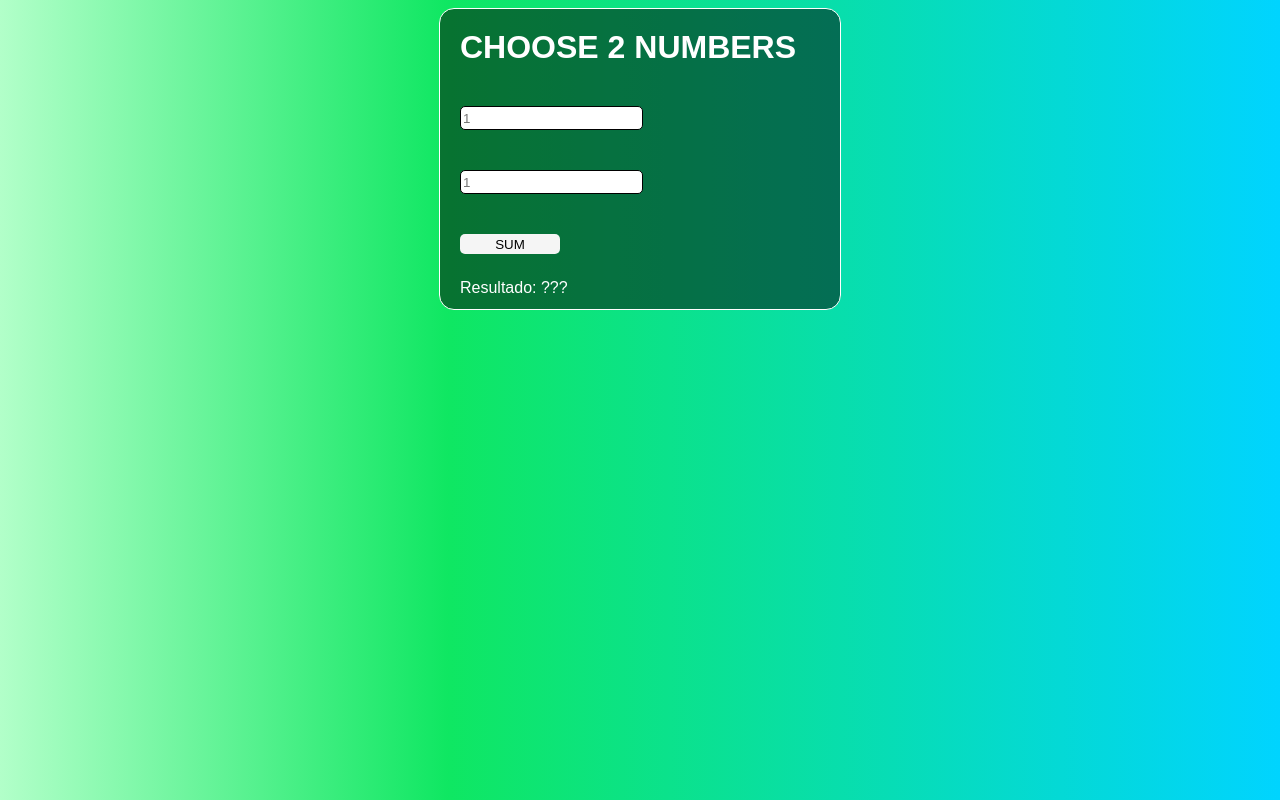
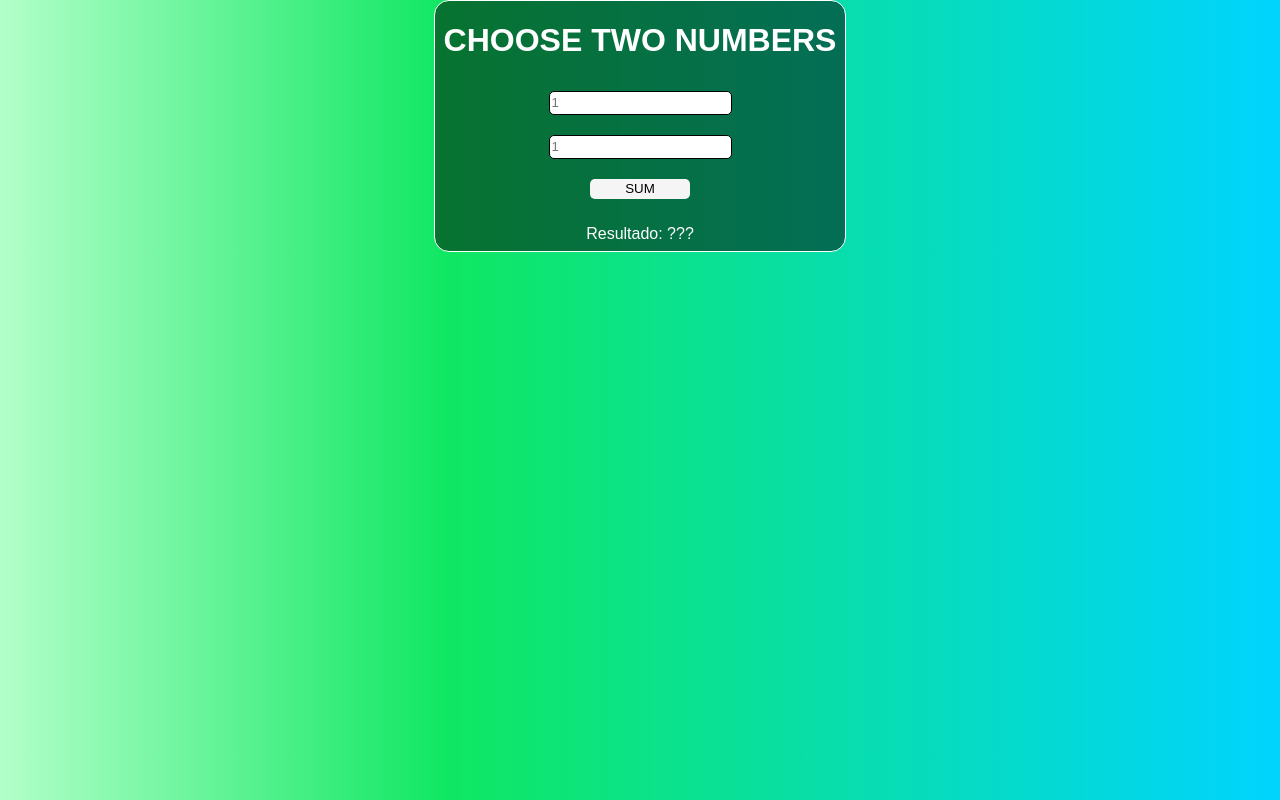
Before and after one commit to Mormito/HTML-JS-CSS-Calc, a plain HTML site: page index.html in a window 1280 px wide. Drawn offline with Linux system fonts and the light colour scheme.

Commit message:
Add files via upload

```diff
--- a/calc.js
+++ b/calc.js
@@ -6,7 +6,7 @@ function somar() {
     var valor1 = parseFloat(numberOne);
     var valor2 = parseFloat(numberTwo);
 
-    var sum = valor1 + valor2;
+    var result = valor1 + valor2;
 
-    document.getElementById('resultado').textContent = 'Resultado: ' + sum;
+    document.getElementById('resultado').textContent = 'Resultado: ' + result;
     }
--- a/index.css
+++ b/index.css
@@ -1,12 +1,15 @@
 body{
     font-family: Arial, Helvetica, sans-serif;
     background: linear-gradient(90deg, rgb(178, 255, 201) 0%, rgb(15, 231, 98) 35%, rgba(0,212,255,1) 100%);
+
+    margin: 0;
+    padding: 0;
 }
 
 
 .divCSS{
-    width: 400px;
-    height: 300px;
+    width: 410px;
+    height: 250px;
     margin: 0 auto;
 
     border: 1px solid rgb(255, 255, 255);
@@ -15,24 +18,24 @@ body{
 
     justify-content: center;
     align-items: center;
+    text-align: center;
     display: block;
+
+    overflow: hidden;
 
     color: white;
 }
 
-.divCSS p{
-    margin-top: 5px;
-    margin-left: 20px;
+#resultado{
 
-    width: 200px;
 }
 
 .divCSS h1{
-    margin: 20px
+
 }
 
 .divCSS input{
-    margin: 20px;
+    margin: 10px;
     height: 20px;
     border: 1px solid black;
     border-radius: 5px;
--- a/index.html
+++ b/index.html
@@ -8,7 +8,7 @@
 </head>
 <body>
     <div class="divCSS">
-    <h1>CHOOSE 2 NUMBERS</h1>
+    <h1>CHOOSE TWO NUMBERS</h1>
 
         <input type="number" id="numberOne" placeholder="1">
         <br>
```
